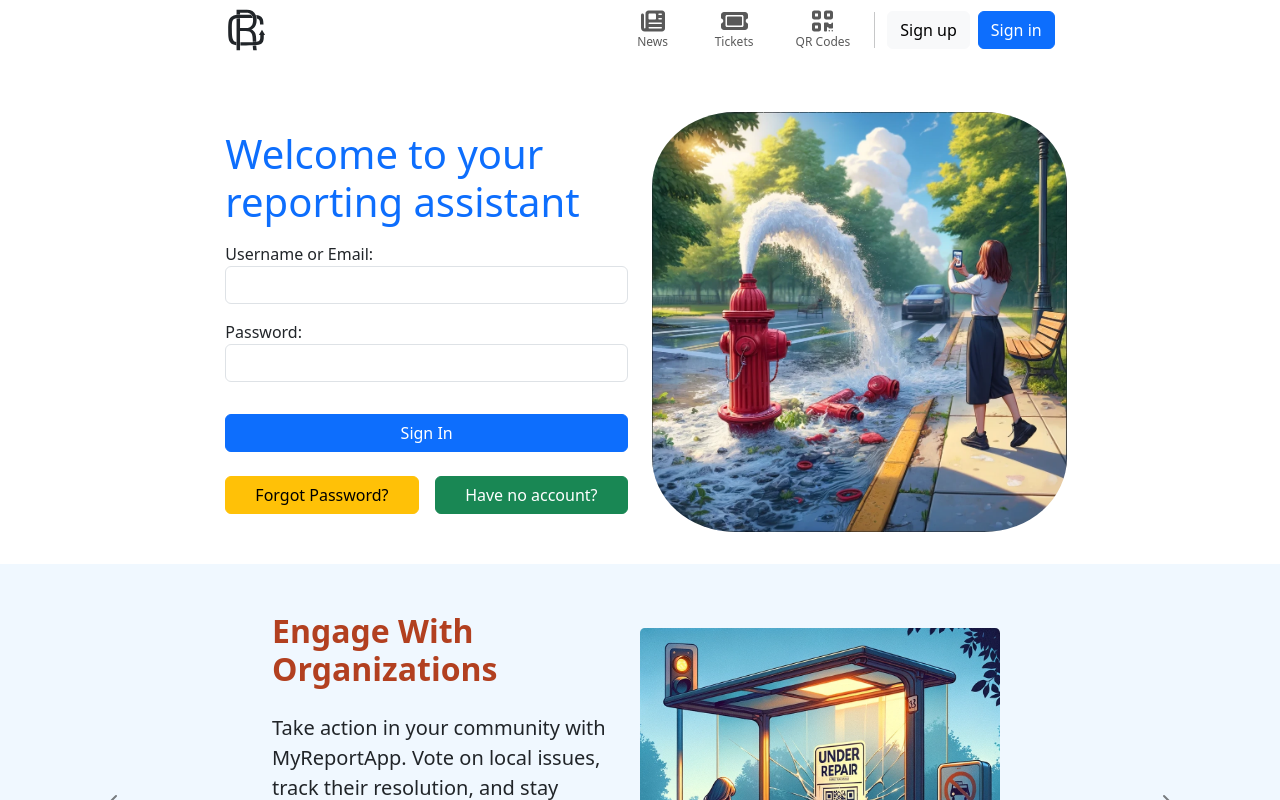
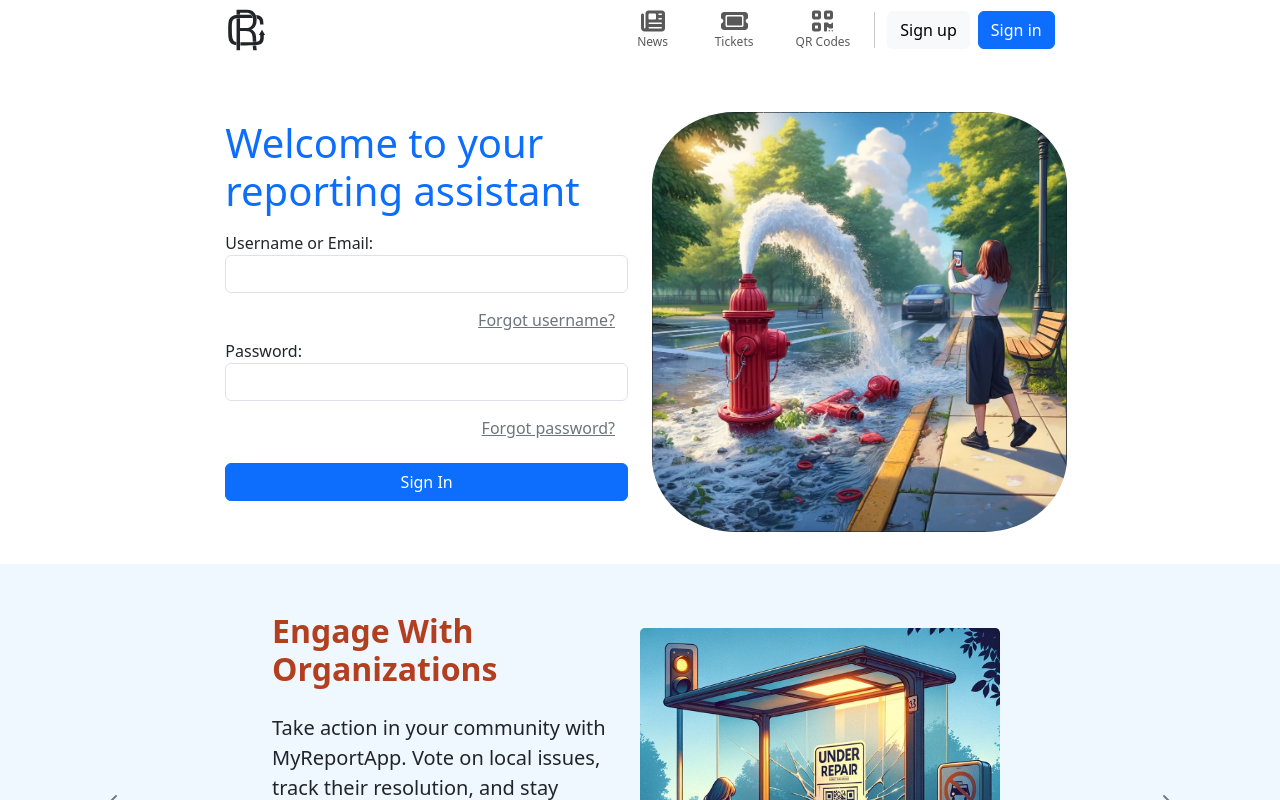
Before and after one commit to mjza/mra-web-app, a React (Create React App) app: page /signin in a window 1280 px wide. Shown: the top 800 px of the page. Built offline with nearby package versions, Linux system fonts and the light colour scheme; no server answers.

Commit message:
Remove signup button from signin form and add foget-password and forget-username links

```diff
--- a/src/components/features/authentication/SignIn.js
+++ b/src/components/features/authentication/SignIn.js
@@ -64,7 +64,7 @@ const SignIn = () => {
                                     <Form onSubmit={handleSubmit} className="w-100">
                                         <h1 className="display-6 text-primary mb-3 mb-xxl-4 mb-xxxl-5">Welcome to your reporting assistant</h1>
                                         {error && <Alert variant="danger">{error}</Alert>}
-                                        <Form.Group className="mb-2 mb-xxxl-4">
+                                        <Form.Group>
                                             <Form.Label className="w-100">Username or Email:
                                                 <Form.Control
                                                     type="text"
@@ -76,7 +76,10 @@ const SignIn = () => {
                                                 />
                                             </Form.Label>
                                         </Form.Group>
-                                        <Form.Group className="mb-3 mb-xxxl-4">
+                                        <LinkContainer to="/forgot-username" >
+                                            <Button variant="link" disabled={loading} className="w-100 text-end text-secondary">Forgot username?</Button>
+                                        </LinkContainer>
+                                        <Form.Group>
                                             <Form.Label className="w-100">Password:
                                                 <Form.Control
                                                     type="password"
@@ -88,6 +91,9 @@ const SignIn = () => {
                                                 />
                                             </Form.Label>
                                         </Form.Group>
+                                        <LinkContainer to="/forgot-password" >
+                                            <Button variant="link" disabled={loading} className="w-100 text-end text-secondary mb-2">Forgot password?</Button>
+                                        </LinkContainer>
                                         <Button type="submit" disabled={loading} className="text-nowrap overflow-hidden w-100 mt-2 mb-4 mb-xxxl-5">
                                             {loading ? (
                                                 <>
@@ -96,6 +102,7 @@ const SignIn = () => {
                                                 </>
                                             ) : "Sign In"}
                                         </Button>
+                                        {/*
                                         <div className="d-flex flex-column flex-md-row justify-content-between">
                                             <LinkContainer to="/forgot-password">
                                                 <Button variant="warning" className="text-nowrap overflow-hidden w-lg-48 w-xxxl-45 mb-4 mb-md-0 ">Forgot Password?</Button>
@@ -104,6 +111,7 @@ const SignIn = () => {
                                                 <Button variant="success" className="text-nowrap overflow-hidden w-lg-48 w-xxxl-45">Have no account?</Button>
                                             </LinkContainer>
                                         </div>
+                                        */}
                                     </Form>
                                 </Col>
                                 {/* Image Column */}
```
